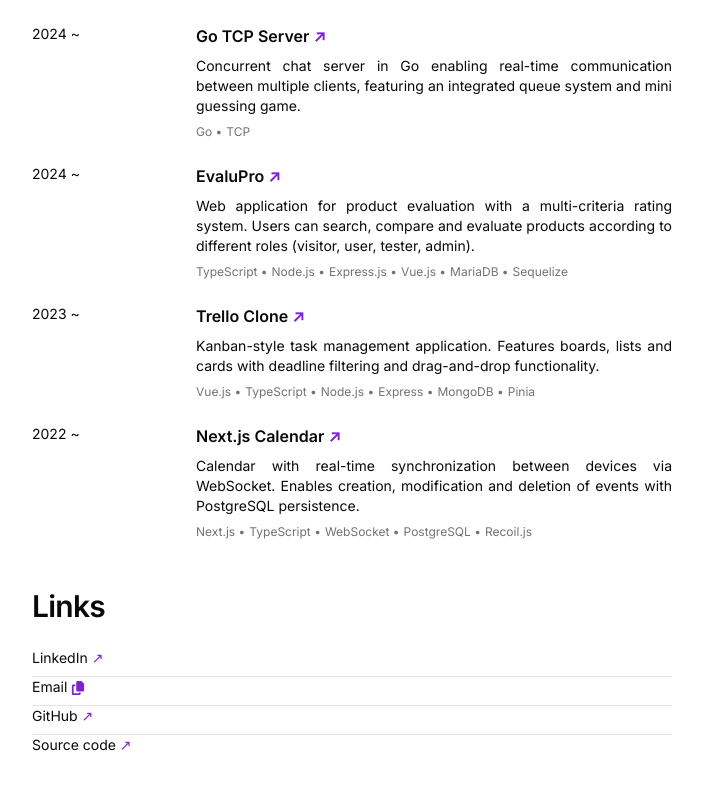
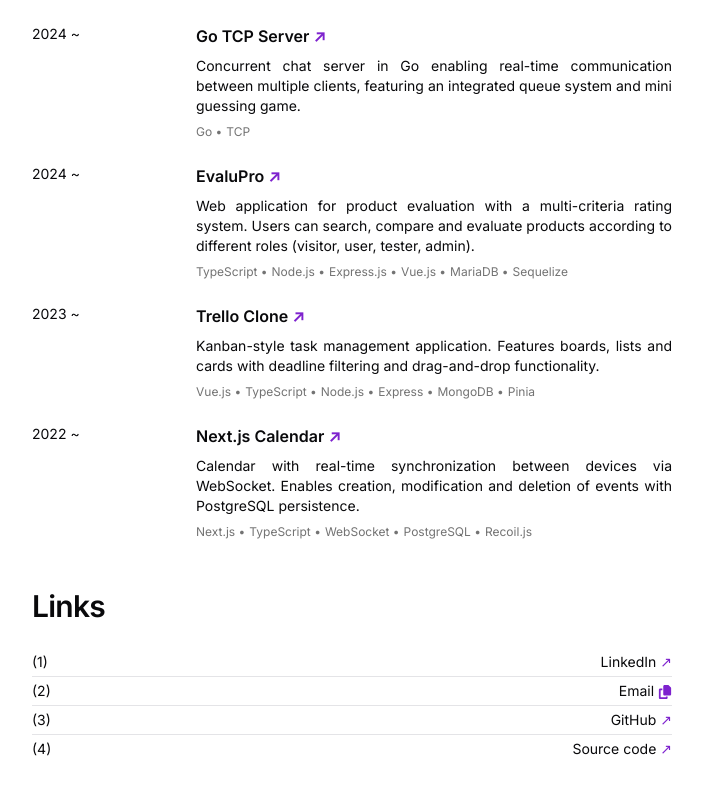
Before and after one commit to mtlaso/portfolio, a Next.js app: page /en in a window 1280 px wide. Shown: the part 1228-2023 px from the top of the page, without its empty margins (288-991 px from the left). Built offline with nearby package versions, Linux system fonts and the light colour scheme; a web font is replaced by a local one.

Commit message:
feat: design section liens

```diff
--- a/src/app/[locale]/ui/index/links-section/copy-email.tsx
+++ b/src/app/[locale]/ui/index/links-section/copy-email.tsx
@@ -18,11 +18,12 @@ export const CopyEmail = () => {
 			<Tooltip>
 				<TooltipTrigger asChild>
 					<li
-						className="text-sm dark:text-neutral-300 cursor-pointer
+						className="text-sm  flex justify-between py-1 dark:text-neutral-300 cursor-pointer
           hover:text-purple-700 dark:hover:text-purple-700 transition-colors duration-200"
 						onClick={handleCopyEmail}
 						onKeyDown={handleCopyEmail}
 					>
+						<p>(2)</p>
 						<p>
 							{t("email")}
 							<span className="text-purple-700">
--- a/src/app/[locale]/ui/index/links-section/links-section.tsx
+++ b/src/app/[locale]/ui/index/links-section/links-section.tsx
@@ -14,16 +14,18 @@ export const LinksSection = () => {
 				<h2 className="font-semibold tracking-tight text-3xl">{t("links")}</h2>
 			</div>
 
-			<ul className={`divide-y ${SPACING.TITLES_SPACING}`}>
+			<ul className="divide-y">
 				<li
-					className="text-sm dark:text-neutral-300
+					className="text-sm  dark:text-neutral-300
           hover:text-purple-700 dark:hover:text-purple-700 transition-colors duration-200"
 				>
 					<Link
 						target="blank"
 						rel="noopener noreferrer"
 						href={`${CONTACT.LINKEDIN}`}
+						className="flex justify-between py-1"
 					>
+						<p>(1)</p>
 						<p>
 							LinkedIn
 							<span className="text-purple-700">&nbsp;↗</span>
@@ -34,14 +36,16 @@ export const LinksSection = () => {
 				<CopyEmail />
 
 				<li
-					className="text-sm dark:text-neutral-300
+					className="text-sm  dark:text-neutral-300
           hover:text-purple-700 dark:hover:text-purple-700 transition-colors duration-200"
 				>
 					<Link
 						target="blank"
 						rel="noopener noreferrer"
 						href={`${CONTACT.GITHUB}`}
+						className="flex justify-between py-1"
 					>
+						<p>(3)</p>
 						<p>
 							GitHub
 							<span className="text-purple-700">&nbsp;↗</span>
@@ -50,14 +54,16 @@ export const LinksSection = () => {
 				</li>
 
 				<li
-					className="text-sm dark:text-neutral-300
+					className="text-sm  dark:text-neutral-300
           hover:text-purple-700 dark:hover:text-purple-700 transition-colors duration-200"
 				>
 					<Link
 						target="blank"
 						rel="noopener noreferrer"
 						href={`${CONTACT.SOURCE_CODE}`}
+						className="flex justify-between py-1"
 					>
+						<p>(4)</p>
 						<p>
 							{t("sourceCode")}
 							<span className="text-purple-700">&nbsp;↗</span>
```
